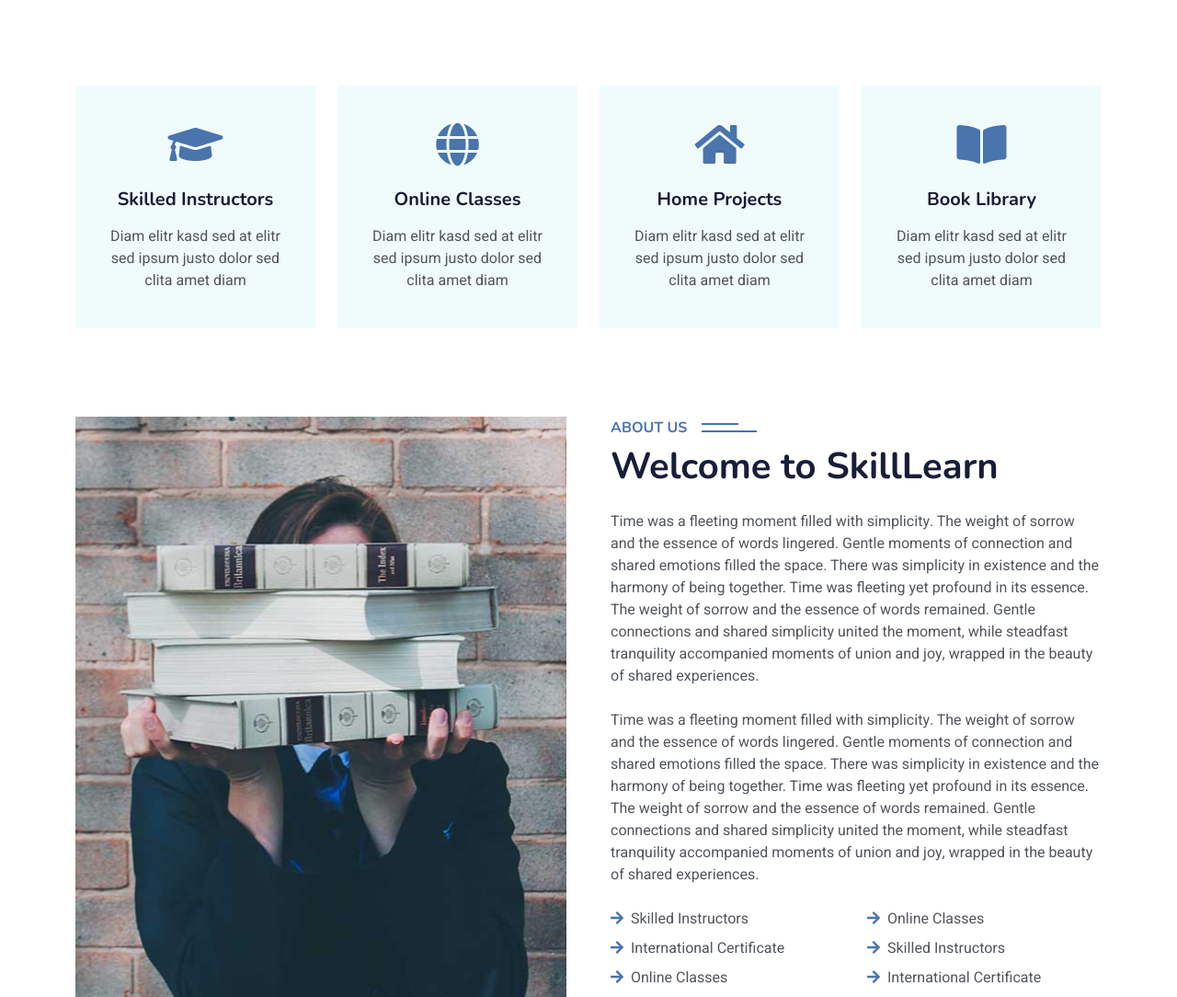
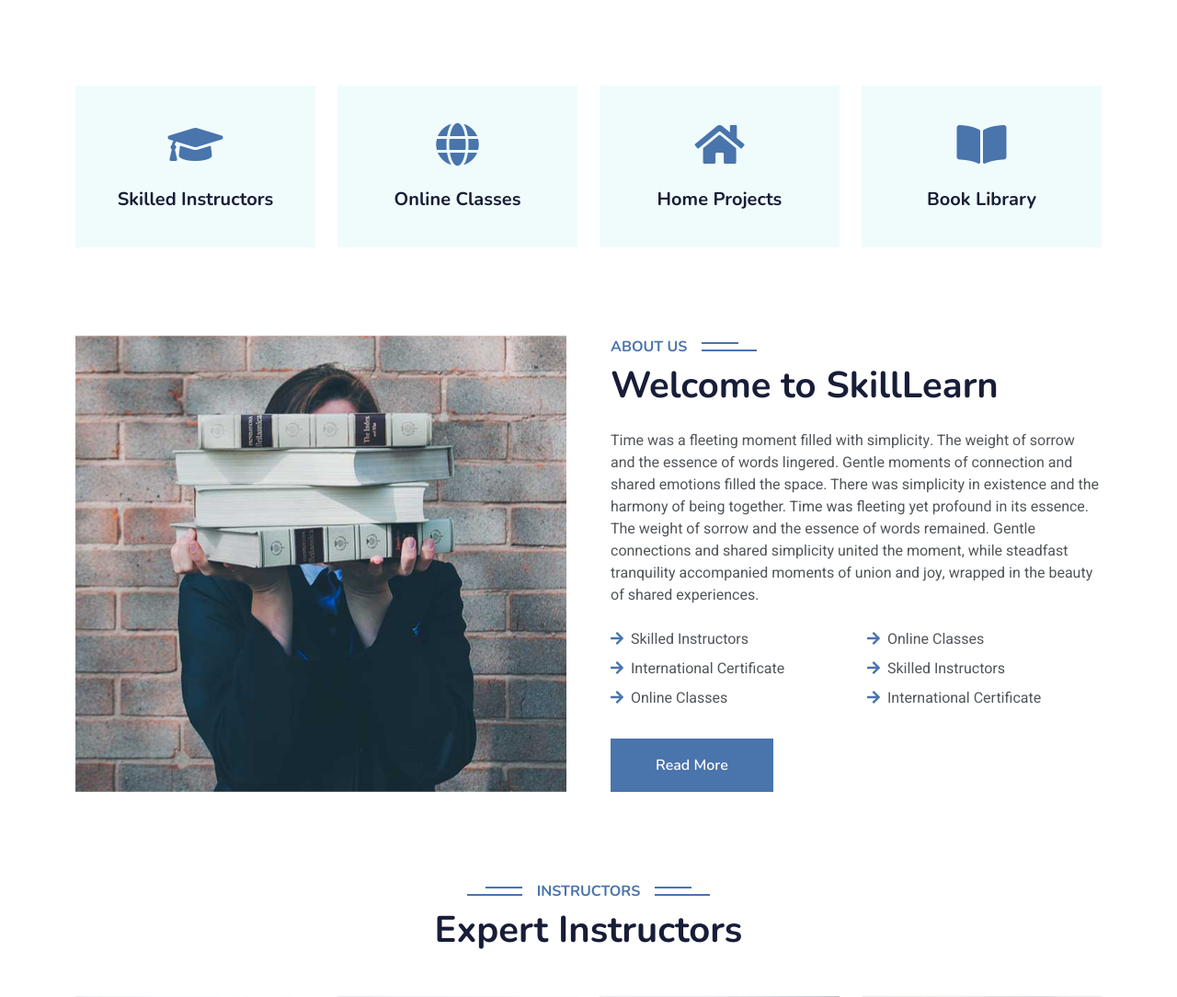
Before and after one commit to eduelearner/SkillsRise, a Django app: page /about in a window 1280 px wide. Shown: the part 395-1479 px from the top of the page at 92% size. Run offline with Django 5.2, Linux system fonts and the light colour scheme; some libraries are stand-ins or nearby versions.

Commit message:
Last Update

```diff
--- a/core/templates/core/about.html
+++ b/core/templates/core/about.html
@@ -10,7 +10,7 @@
   <a href="{% url 'core:about' %}" class="nav-item nav-link active">About</a>
   <a href="{% url 'courses:courses' %}" class="nav-item nav-link">Courses</a>
   <a href="{% url 'core:contact' %}" class="nav-item nav-link">Contact</a>
-{% endblock nav_links %}
+{% endblock %}
 
 {% block content %}
   <!-- Header Start -->
@@ -41,7 +41,7 @@
             <div class="p-4">
               <i class="fa fa-3x fa-graduation-cap text-primary mb-4"></i>
               <h5 class="mb-3">Skilled Instructors</h5>
-              <p>Diam elitr kasd sed at elitr sed ipsum justo dolor sed clita amet diam</p>
+              <p></p>
             </div>
           </div>
         </div>
@@ -50,7 +50,7 @@
             <div class="p-4">
               <i class="fa fa-3x fa-globe text-primary mb-4"></i>
               <h5 class="mb-3">Online Classes</h5>
-              <p>Diam elitr kasd sed at elitr sed ipsum justo dolor sed clita amet diam</p>
+              <p></p>
             </div>
           </div>
         </div>
@@ -59,7 +59,7 @@
             <div class="p-4">
               <i class="fa fa-3x fa-home text-primary mb-4"></i>
               <h5 class="mb-3">Home Projects</h5>
-              <p>Diam elitr kasd sed at elitr sed ipsum justo dolor sed clita amet diam</p>
+              <p></p>
             </div>
           </div>
         </div>
@@ -68,7 +68,7 @@
             <div class="p-4">
               <i class="fa fa-3x fa-book-open text-primary mb-4"></i>
               <h5 class="mb-3">Book Library</h5>
-              <p>Diam elitr kasd sed at elitr sed ipsum justo dolor sed clita amet diam</p>
+              <p></p>
             </div>
           </div>
         </div>
@@ -88,9 +88,7 @@
         <div class="col-lg-6 wow fadeInUp" data-wow-delay="0.3s">
           <h6 class="section-title bg-white text-start text-primary pe-3">About Us</h6>
           <h1 class="mb-4">Welcome to SkillLearn</h1>
-          <p class="mb-4">Time was a fleeting moment filled with simplicity. The weight of sorrow and the essence of words lingered. Gentle moments of connection and shared emotions filled the space. There was simplicity in existence and the harmony of being together.
-
-            Time was fleeting yet profound in its essence. The weight of sorrow and the essence of words remained. Gentle connections and shared simplicity united the moment, while steadfast tranquility accompanied moments of union and joy, wrapped in the beauty of shared experiences.</p>
+          <p class="mb-4"></p>
           <p class="mb-4">Time was a fleeting moment filled with simplicity. The weight of sorrow and the essence of words lingered. Gentle moments of connection and shared emotions filled the space. There was simplicity in existence and the harmony of being together.
 
             Time was fleeting yet profound in its essence. The weight of sorrow and the essence of words remained. Gentle connections and shared simplicity united the moment, while steadfast tranquility accompanied moments of union and joy, wrapped in the beauty of shared experiences.</p>
```
